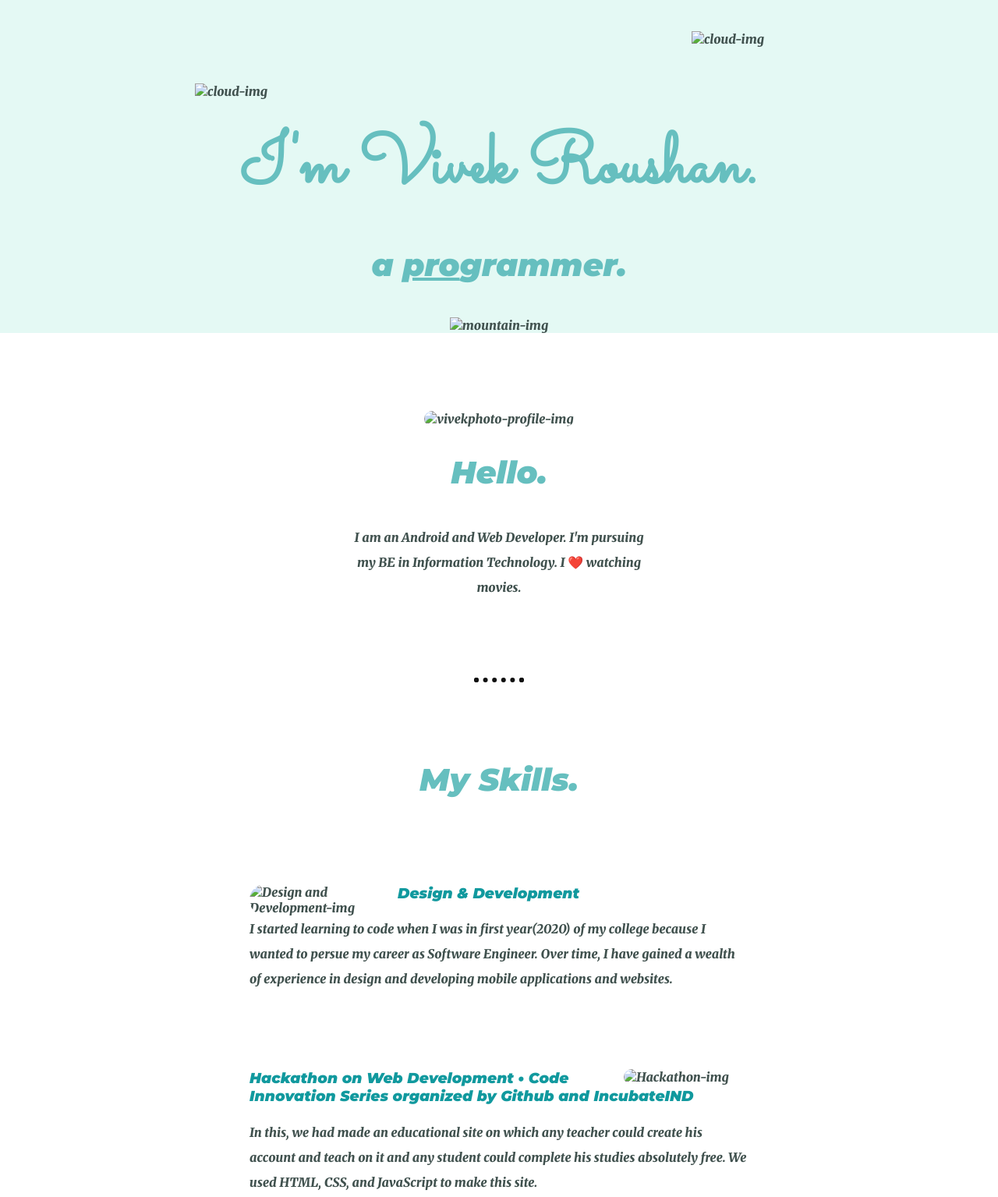
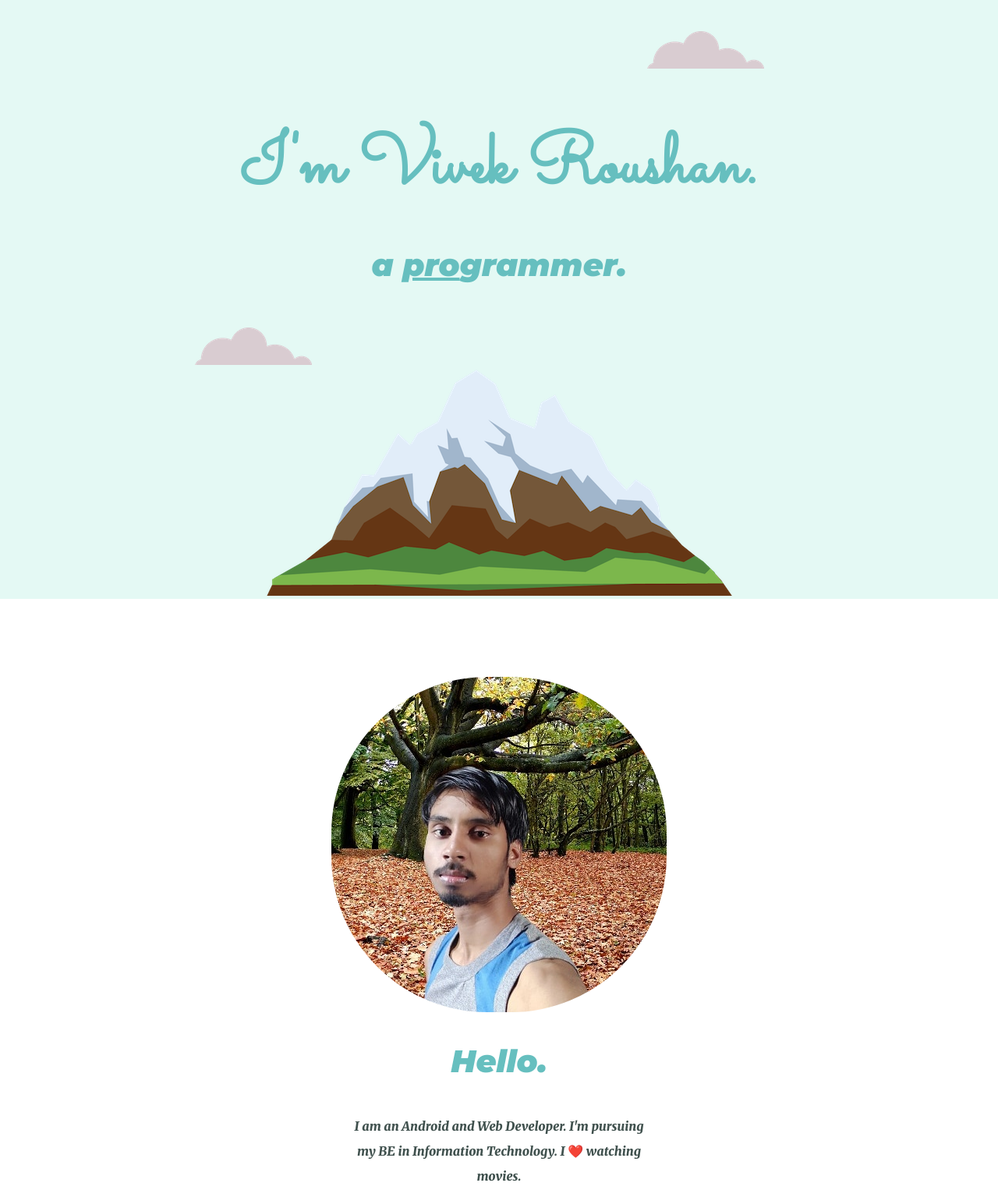
Before and after one commit to Vi-vek9135/mycv, a plain HTML site: page index.html in a window 1280 px wide. Shown: the top 1535 px of the page at 78% size. Drawn offline with Linux system fonts and the light colour scheme; files that its build step writes are made by us from their sources.

Commit message:
Update index.html

```diff
--- a/index.html
+++ b/index.html
@@ -4,25 +4,25 @@
 <head>
   <meta charset="utf-8">
   <title>Vivek Roushan</title>
-  <link rel="stylesheet" href="css/styles.css">
+  <link rel="stylesheet" href="styles.css">
   <link href="https://fonts.googleapis.com/css2?family=Merriweather:ital,wght@1,900&family=Montserrat:ital,wght@1,900&family=Sacramento&display=swap" rel="stylesheet">
   <link rel="icon" href="favicon.ico">
 </head>
 
 <body>
   <div class="top-container">
-    <img class="top-cloud" src="images/cloud.png" alt="cloud-img">
+    <img class="top-cloud" src="cloud.png" alt="cloud-img">
     <div class="title-text">
       <h1>I'm Vivek Roushan.</h1>
       <h2>a <span class="pro">pro</span>grammer.</h2>
     </div>
-    <img class="bottom-cloud" src="images/cloud.png" alt="cloud-img">
-    <img class="mountain" src="images/mountain.png" alt="mountain-img">
+    <img class="bottom-cloud" src="cloud.png" alt="cloud-img">
+    <img class="mountain" src="mountain.png" alt="mountain-img">
   </div>
 
   <div class="middle-container">
     <div class="profile">
-      <img class="round" src="images/vivekphoto.jpg" alt="vivekphoto-profile-img">
+      <img class="round" src="vivekphoto.jpg" alt="vivekphoto-profile-img">
       <h2>Hello.</h2>
       <p class="intro">I am an Android and Web Developer. I'm pursuing my BE in Information Technology. I ❤️ watching movies.</p>
     </div>
@@ -30,7 +30,7 @@
     <div class="skills">
       <h2>My Skills.</h2>
       <div class="skill-row">
-        <img class="design-img" src="images/design.png" alt="Design and Development-img">
+        <img class="design-img" src="design.png" alt="Design and Development-img">
 
         <h3>Design & Development</h3>
         <p class="cl">I started learning to code when I was in first year(2020) of my college because I wanted to persue my career as Software Engineer. Over time, I have gained a wealth of experience in design and developing mobile applications and
@@ -38,7 +38,7 @@
 
       </div>
       <div class="skill-row">
-        <img class="hack-img" src="images/hack.png" alt="Hackathon-img">
+        <img class="hack-img" src="hack.png" alt="Hackathon-img">
 
         <h3>Hackathon on Web Development • Code Innovation Series organized by Github and IncubateIND</h3>
         <p class="cll">In this, we had made an educational site on which any teacher could create his account and teach on it and any
```
